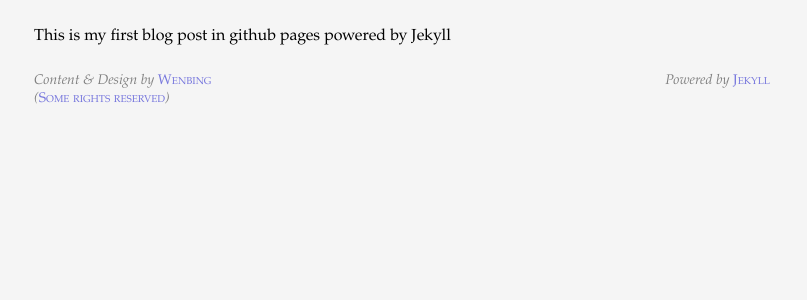
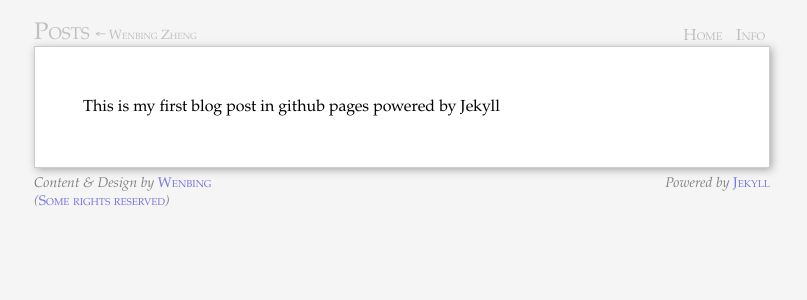
Before and after one commit to GunioRobot/wenbing.github.com, a Jekyll site: the page built from post/_posts/2010-11-05-MyFirstPost.markdown, in a window 1280 px wide. Shown: the top 300 px of the page, without its empty margins (238-1045 px from the left). Built offline with Jekyll 4.4.1, drawn with Linux system fonts in a browser that asks for light colours; Markdown is read by kramdown in place of the engine named in the settings; part of the change alters nothing that is shown.

Commit message:
merge old post to fit new format

```diff
--- a/post/_posts/2010-11-05-MyFirstPost.markdown
+++ b/post/_posts/2010-11-05-MyFirstPost.markdown
@@ -1,6 +1,8 @@
 ---
-layout: default
 title: My First Post -- Test
+excerpt:
+location: Office
+layout: post
 ---
 
 This is my first blog post in github pages powered by Jekyll
--- a/post/_posts/2010-11-06-Test-Two-Markdown-Blog-Post.markdown
+++ b/post/_posts/2010-11-06-Test-Two-Markdown-Blog-Post.markdown
@@ -1,12 +1,8 @@
 ---
 title: Test Blog Post .markdown file
-
 excerpt: I attended to write a blog post of markdown format file.
-
 location: Home
-
 layout: post
-
 ---
 
 More
```
